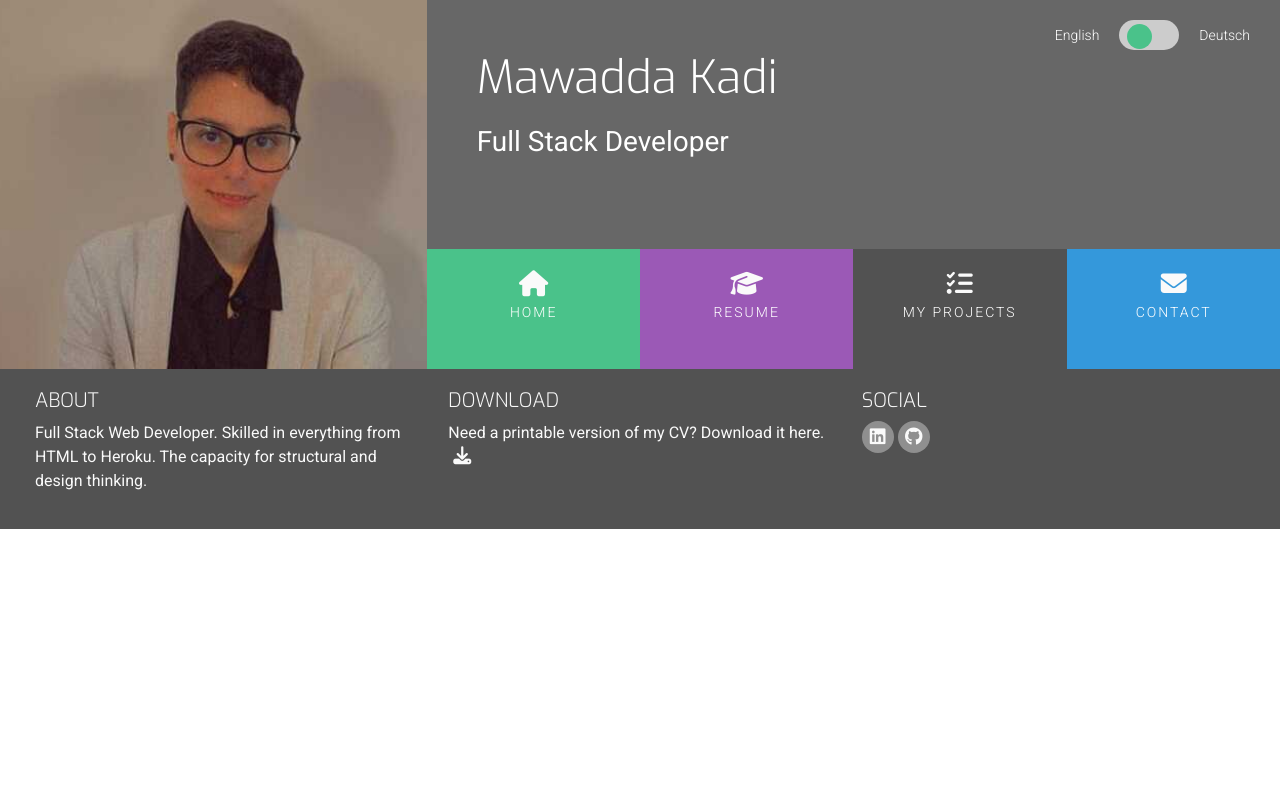
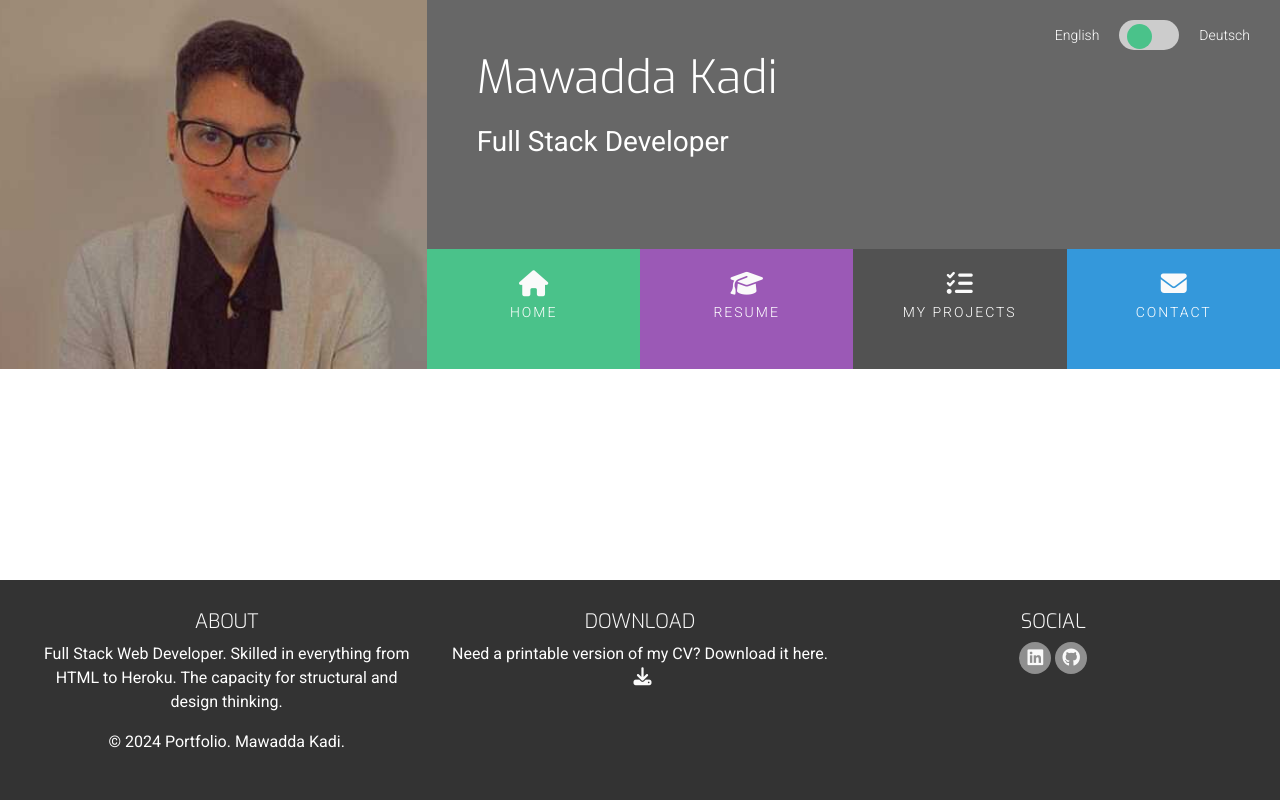
Before and after one commit to Mawadda-Kadi/protfolio-mawadda, a Python web app: template templates/base.html in a window 1280 px wide. Run offline with Jinja, Linux system fonts and the light colour scheme; the template is opened without the code that fills it, so the values that code supplies are empty.

Commit message:
edit: Footer

```diff
--- a/static/css/style.css
+++ b/static/css/style.css
@@ -258,11 +258,22 @@ header {
 
 /* ----------------------------------------Footer */
 
-footer {
+/* footer {
     background-color: #525252;
     color: #fafafa;
     min-height: 120px;
     margin: 0;
+} */
+
+footer {
+    background: #333;
+    color: #fff;
+    text-align: center;
+    padding: 10px;
+    position: fixed;
+    bottom: 0;
+    width: 100%;
+    z-index: 1000;
 }
 
 .cv-pdf i {
--- a/templates/base.html
+++ b/templates/base.html
@@ -96,6 +96,7 @@
                     {{ _('Full Stack Web Developer. Skilled in everything from HTML to Heroku. The capacity for
                     structural and design thinking.') }}
                 </p>
+                <p>© 2024 Portfolio. Mawadda Kadi.</p>
             </div>
             <div class="col-sm-4">
                 <h5 class="uppercase general-sub">{{ _('Download') }}</h5>
```
